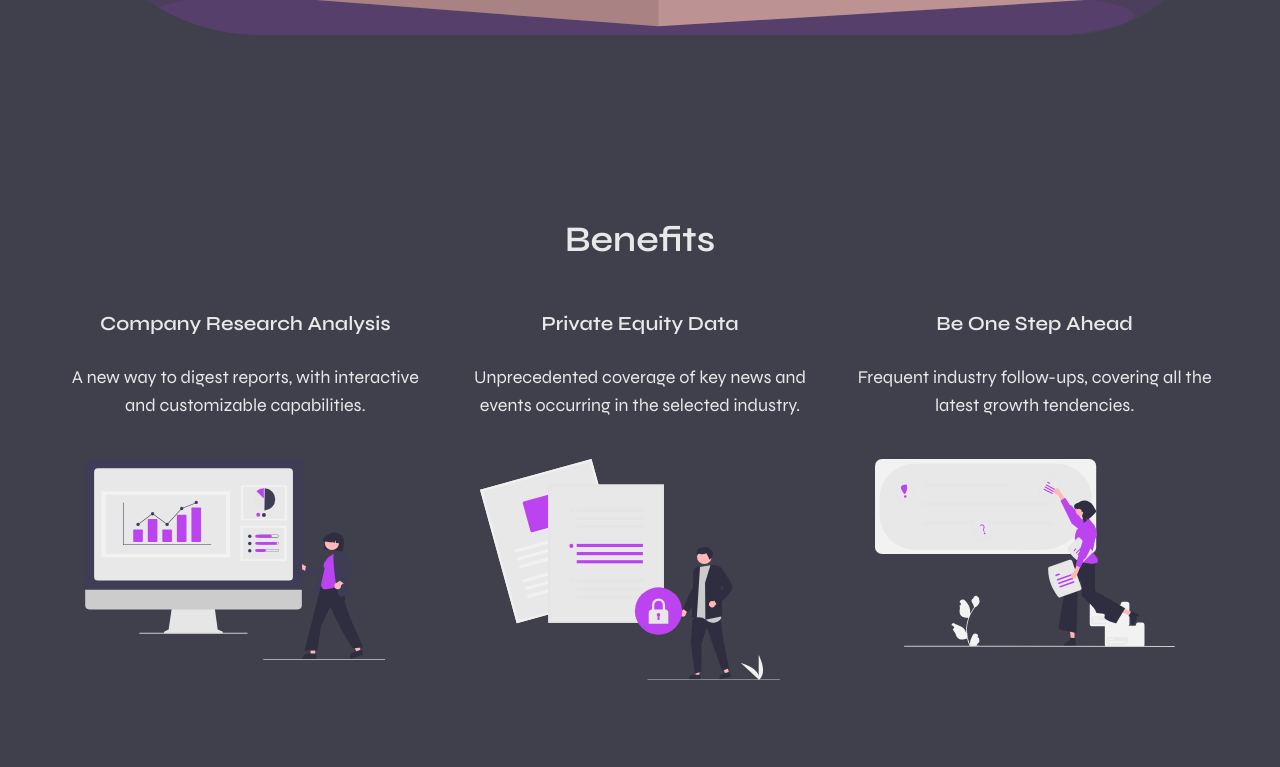
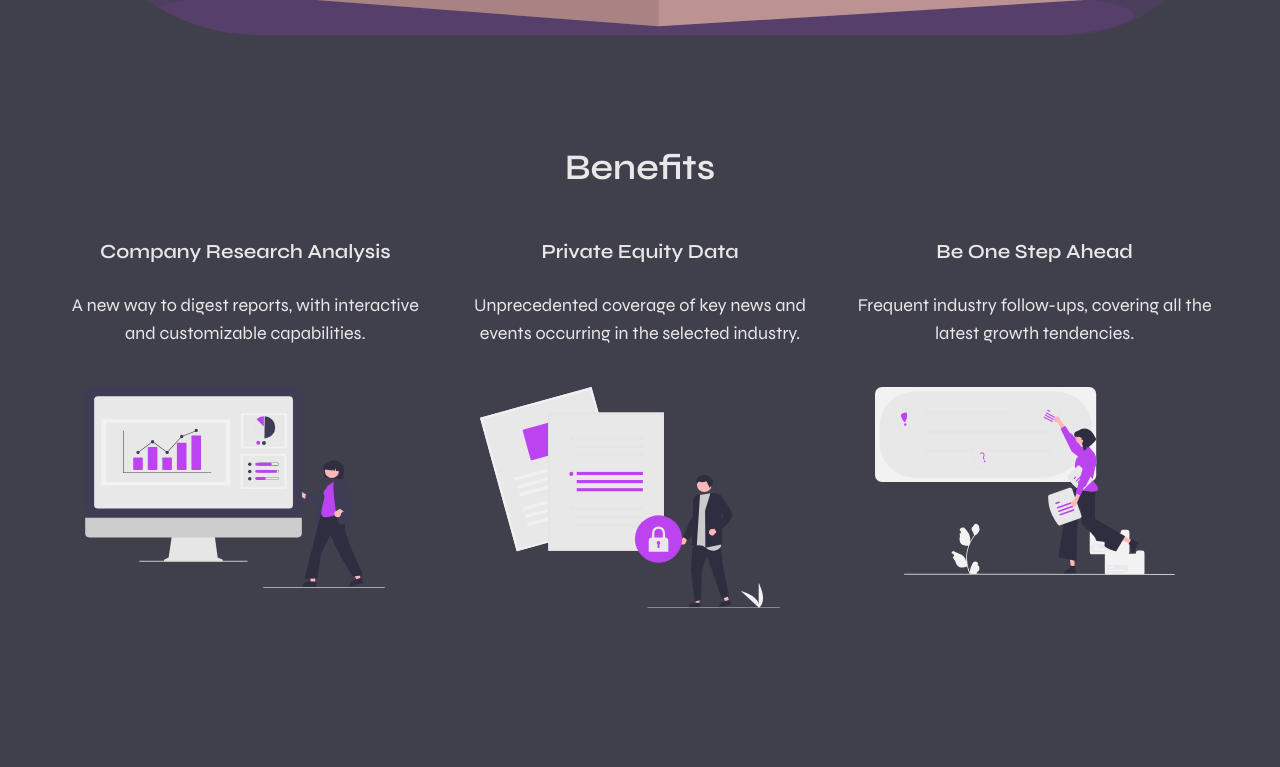
Before and after one commit to jreis13/vector, a Next.js app: page / in a window 1280 px wide. Shown: the part 813-1580 px from the top of the page. Built offline with nearby package versions, Linux system fonts and the light colour scheme; no server answers.

Commit message:
update cards

```diff
--- a/src/components/CardList.jsx
+++ b/src/components/CardList.jsx
@@ -1,17 +1,24 @@
 import Image from "next/image"
 
 function CardList({ title, features, imagesOnTop = false }) {
+  const getGridCols = () => {
+    const count = features?.length || 0
+    if (count === 1) return "grid-cols-1"
+    if (count === 2) return "grid-cols-2"
+    return "grid-cols-1 sm:grid-cols-2 lg:grid-cols-3"
+  }
+
   return (
     <div
       id={title}
-      className="flex min-h-screen flex-col items-center justify-center px-6 py-8 lg:px-16 lg:py-16"
+      className="flex w-full flex-col items-center px-6 py-8 lg:px-16 lg:py-12"
     >
-      <div>
       <div className="mb-8 text-center">
         <h2>{title}</h2>
       </div>
-        <div className="flex flex-grow items-center justify-center">
-          <div className="grid grid-cols-1 gap-x-8 gap-y-10 lg:grid-cols-3 lg:gap-y-16">
+      <div
+        className={`grid ${getGridCols()} w-full gap-x-8 gap-y-10 lg:gap-y-16`}
+      >
         {features?.map((feature) => (
           <div
             key={feature.name || feature.description}
@@ -44,8 +51,6 @@ function CardList({ title, features, imagesOnTop = false }) {
         ))}
       </div>
     </div>
-      </div>
-    </div>
   )
 }
 
```
Lines whose indentation alone changed are shown as unchanged.
